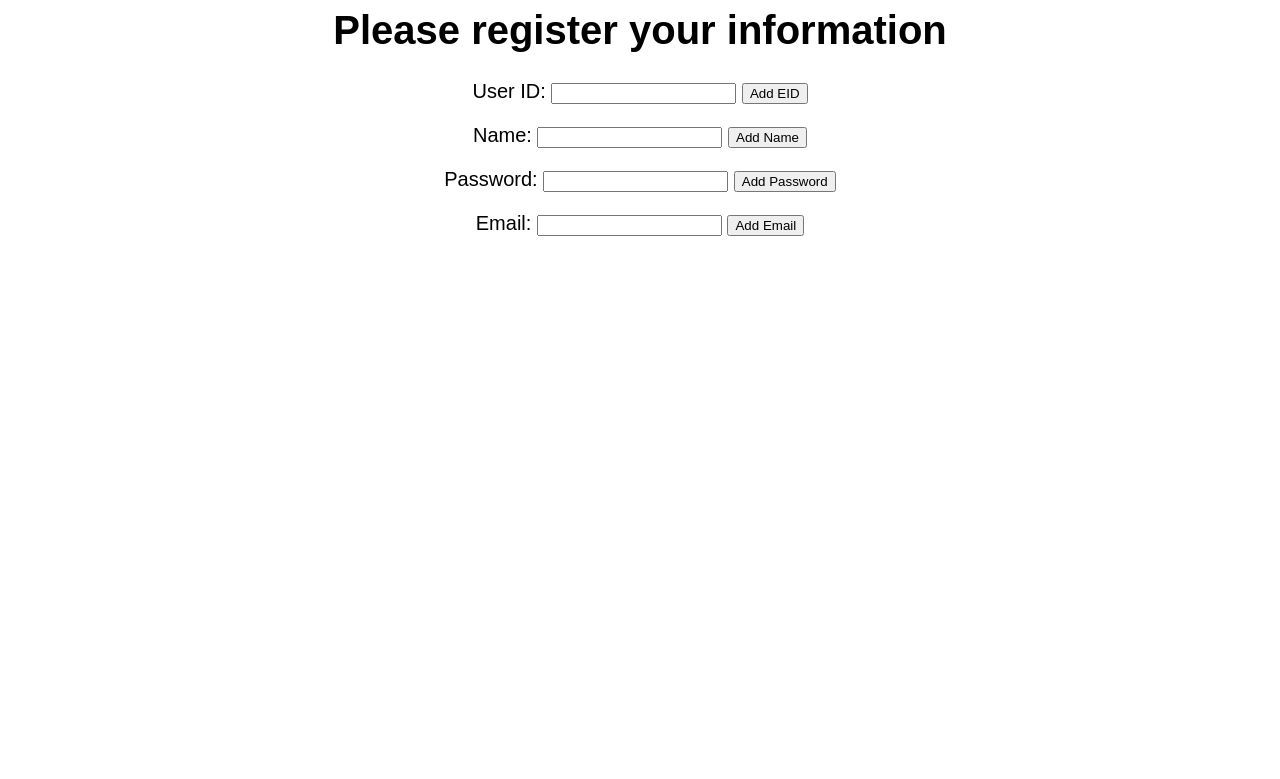
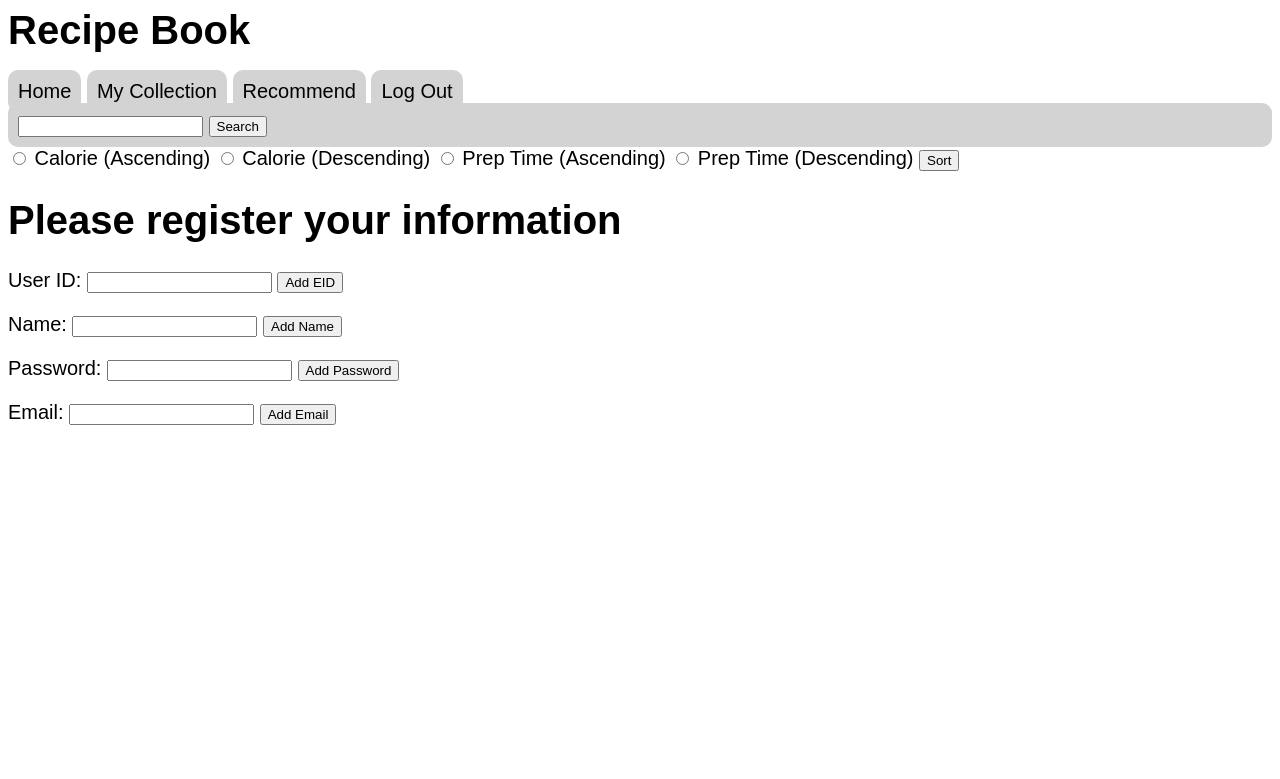
Before and after one commit to ericachensudo/RecipeDatabase, a Flask app: template templates/signup.html in a window 1280 px wide. Shown: the top 779 px of the page. Run offline with Flask 2, Linux system fonts and the light colour scheme; the template is opened without the code that fills it, so the values that code supplies are empty; parts of the project's set-up code (start-up, migrations or seed data) failed here and were passed over.

Commit message:
minor corrections

```diff
--- a/server.py
+++ b/server.py
@@ -341,9 +341,9 @@ def recs_result(recommendation=None):
   liked = 'liked'
 
   s = 'SELECT * FROM Recipe WHERE is_spicy = True'
-  q = 'SELECT R.dish_id, R.dish_name, R.instructions, R.prep_time, R.is_spicy FROM Recipe r, Likes l WHERE r.dish_id==l.dish_id'
-  d = 'SELECT * FROM Recipe WHERE prep_time < 30'
-  l = "SELECT R.dish_id, R.dish_name, SUM(I.calorie*C.quantity) AS calorie FROM Recipe R, Contains C, Ingredients I WHERE R.dish_id=C.dish_id AND C.ingredient_id=I.ingredient_id AND calorie < 600 GROUP BY R.dish_id"
+  l = 'SELECT R.dish_id, R.dish_name, R.instructions, R.prep_time, R.is_spicy FROM Recipe r, Likes l WHERE r.dish_id=l.dish_id'
+  q = 'SELECT * FROM Recipe WHERE prep_time < 30'
+  d = "SELECT R.dish_id, R.dish_name, SUM(I.calorie*C.quantity) AS calories FROM Recipe R, Contains C, Ingredients I WHERE R.dish_id=C.dish_id AND C.ingredient_id=I.ingredient_id AND calorie < 600 GROUP BY R.dish_id"
 
   plus = ' INTERSECT '
   res = ''
@@ -374,7 +374,7 @@ def recs_result(recommendation=None):
     dishes.append(temp)
   cursor.close()
   dish = dict(dish = dishes)
-  return render_template("recs.html", **dish)
+  return render_template("index.html", **dish)
 
 if __name__ == "__main__":
   import click
--- a/templates/collection.html
+++ b/templates/collection.html
@@ -10,10 +10,5 @@
     {% endfor %}
   </ul>
 
-<form method="POST" action="/add">
-<p>Name of new computer scientist: <input type="text" name="name"> <input type="submit" value="Add"></p>
-</form>
-
 </body>
-</html>
 {% endblock %}
--- a/templates/layout.html
+++ b/templates/layout.html
@@ -35,7 +35,7 @@
   <div >
     <a class="nav_bar" href="/">Home</a>
     <a class="nav_bar" href="/tocollection">My Collection</a>
-    <a class="nav_bar" href="/recs">Recommend</a>
+    <a class="nav_bar" href="/recs_page">Recommend</a>
     <a class="nav_bar" href="/login_page">Log Out</a>
     <form class="nav_bar" method="POST" action="/search">
       <input type="text" name="keyword"> <input type="submit" value="Search">
--- a/templates/signup.html
+++ b/templates/signup.html
@@ -1,14 +1,6 @@
-<html>
-    <head><meta charset="utf-8"></head>
-    <head>
-        <style>
-        body{
-            font-size: 15pt;
-            font-family: arial;
-            text-align: center;
-        }
-        </style>
-    </head>
+{% extends "layout.html" %}
+
+{% block content %}
 
     <body>
         <h1>Please register your information</h1>
@@ -21,4 +13,5 @@
         </form>
 
     </body>
-</html>
+
+{% endblock %}
```
